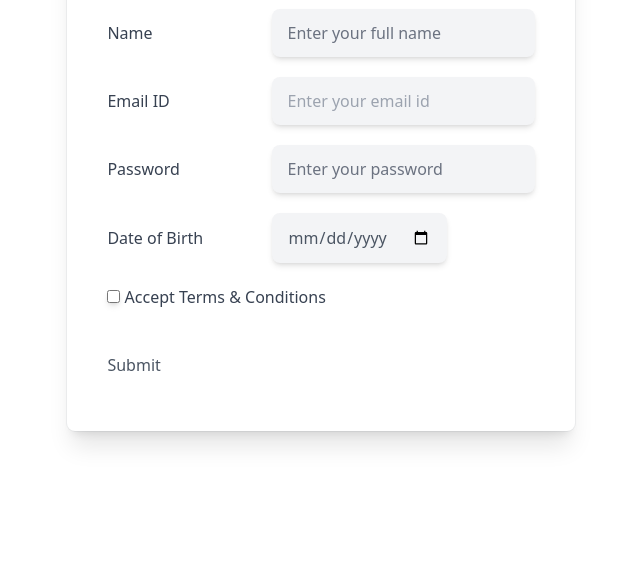
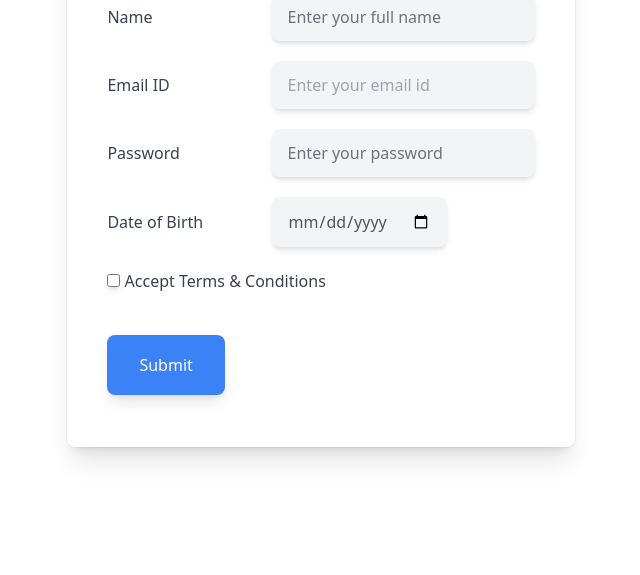
Before and after one commit to Akashmallareddy/wdpro, a plain HTML site: page index.html in a window 1280 px wide. Shown: the part 225-800 px from the top of the page, without its empty margins (319-959 px from the left). Drawn offline with nearby package versions, Linux system fonts and the light colour scheme.

Commit message:
Update index.html

```diff
--- a/index.html
+++ b/index.html
@@ -56,9 +56,7 @@ input #name:invalid:focus{
                  </label><br />
                  <br />
 
-                        <button type="submit" id="submit" onclick="check()">Submit </button>
-
-                           <!-- class="w-fit rounded-lg shadow-lg px-8 py-4 bg-blue-500 text-white hover:bg=green-400 focus:outline-none focus:shadow-outline transition" -->
+                        <button type="submit" id="submit" class="w-fit rounded-lg shadow-lg px-8 py-4 bg-blue-500 text-white hover:bg=green-400 focus:outline-none focus:shadow-outline transition" onclick="check()">Submit </button>
                         </form>
 
                     </div>
```
